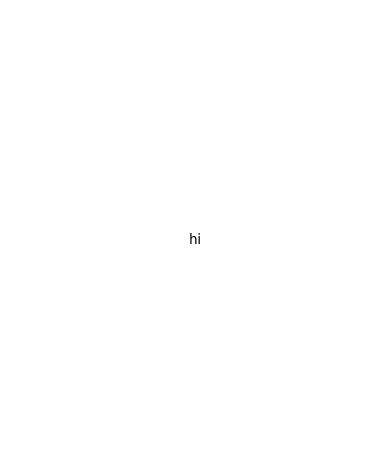
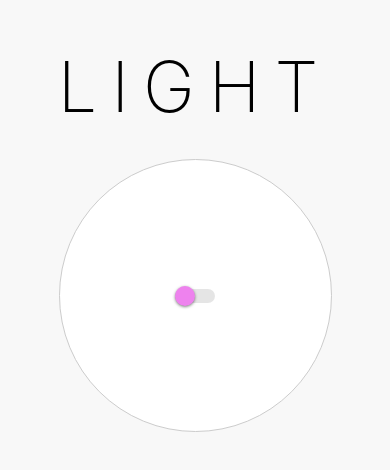
Before and after one commit to dgentilli/reanimated-practice, a React Native app: screen / in a window 390 px wide. Shown: the part 184-654 px from the top of the page. Built offline with nearby package versions, Linux system fonts and the light colour scheme.

Commit message:
Complete lesson 4 - interpolate colors

```diff
--- a/App.js
+++ b/App.js
@@ -1,17 +1,25 @@
 import { StatusBar } from 'expo-status-bar';
-import React from 'react';
-import { StyleSheet, Text, View } from 'react-native';
+import React, { useState } from 'react';
+import { Dimensions, StyleSheet, Switch, Text, View } from 'react-native';
+import Animated, {
+  Extrapolation,
+  interpolateColor,
+  useAnimatedStyle,
+  useDerivedValue,
+  useSharedValue,
+  withTiming,
+} from 'react-native-reanimated';
 
 const colors = {
   dark: {
     background: '#1e1e1e',
-    circle: '#252525',
-    text: '#f8f8f8',
+    circle: '#333333',
+    text: 'white',
   },
   light: {
     background: '#f8f8f8',
     circle: '#ffffff',
-    text: '#1e1e1e',
+    text: 'black',
   },
 };
 
@@ -20,11 +28,58 @@ const SWITCH_TRACK_COLOR = {
   false: 'rgba(0, 0, 0, 0.1)',
 };
 
+const SIZE = Dimensions.get('window').width * 0.7;
+
 export default function App() {
+  const [theme, setTheme] = useState('light');
+  // const progress = useSharedValue(0);
+  const progress = useDerivedValue(() => {
+    return theme === 'dark'
+      ? withTiming(1, { duration: 1000 })
+      : withTiming(0, { duration: 1000 });
+  }, [theme]);
+
+  const rStyle = useAnimatedStyle(() => {
+    const bgColor = interpolateColor(
+      progress.value,
+      [0, 1],
+      [colors.light.background, colors.dark.background]
+    );
+    return { backgroundColor: bgColor };
+  });
+
+  const rCircleStyle = useAnimatedStyle(() => {
+    const bgColor = interpolateColor(
+      progress.value,
+      [0, 1],
+      [colors.light.circle, colors.dark.circle]
+    );
+    return { backgroundColor: bgColor };
+  });
+
+  const rTextStyle = useAnimatedStyle(() => {
+    const color = interpolateColor(
+      progress.value,
+      [0, 1],
+      [colors.light.text, colors.dark.text]
+    );
+    return { color };
+  });
+
   return (
-    <View style={styles.container}>
-      <Text>hi</Text>
-    </View>
+    <Animated.View style={[styles.container, rStyle]}>
+      <Animated.Text style={[styles.text, rTextStyle]}>{theme}</Animated.Text>
+      <Animated.View style={[styles.circle, rCircleStyle]}>
+        <Switch
+          value={theme === 'dark'}
+          onValueChange={(toggled) => {
+            setTheme(toggled ? 'dark' : 'light');
+          }}
+          trackColor={SWITCH_TRACK_COLOR}
+          thumbColor={'violet'}
+        />
+      </Animated.View>
+    </Animated.View>
   );
 }
 
@@ -35,4 +90,20 @@ const styles = StyleSheet.create({
     alignItems: 'center',
     justifyContent: 'center',
   },
+  circle: {
+    width: SIZE,
+    height: SIZE,
+    justifyContent: 'center',
+    alignItems: 'center',
+    borderRadius: SIZE / 2,
+    borderWidth: 1,
+    borderColor: '#ccc',
+  },
+  text: {
+    fontSize: 70,
+    textTransform: 'uppercase',
+    letterSpacing: 14,
+    marginBottom: 30,
+    fontWeight: '200',
+  },
 });
```
